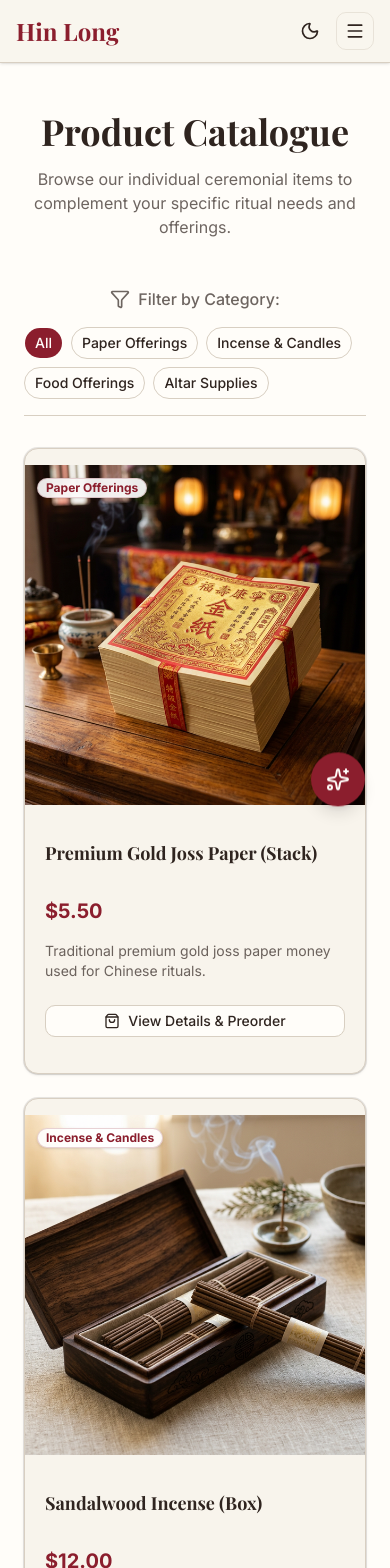
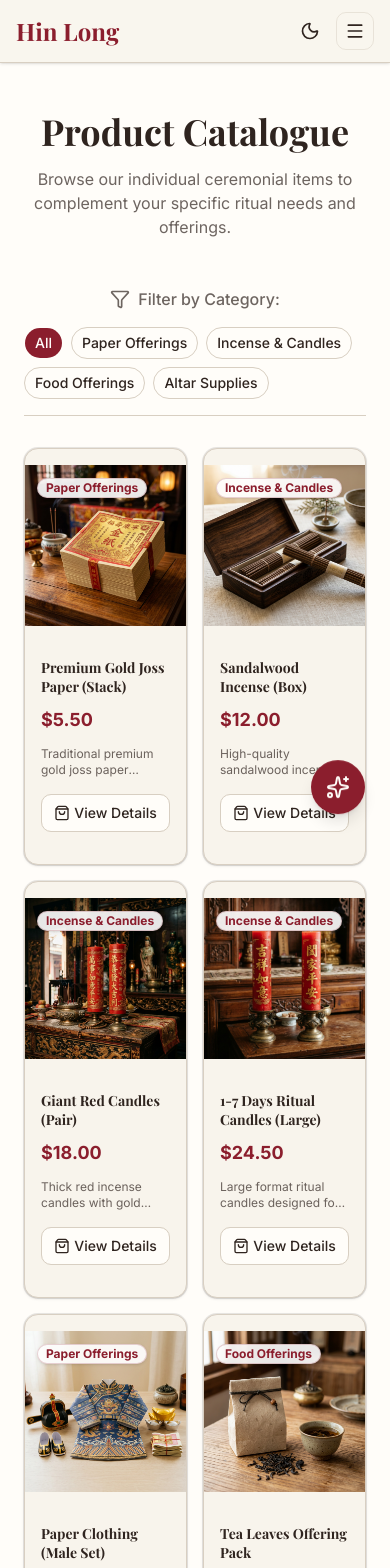
Before and after one commit to Reypirate/DBTT-Project-II, a Next.js app: page /products in a window 390 px wide. Shown: the top 1568 px of the page. Built offline with nearby package versions, Linux system fonts and the light colour scheme.

Commit message:
extra stuff for fun mobile compatability

```diff
--- a/src/app/bundles/page.tsx
+++ b/src/app/bundles/page.tsx
@@ -73,7 +73,7 @@ export default function BundleListPage() {
         </div>
 
         {/* Product Grid */}
-        <div className="grid md:grid-cols-2 lg:grid-cols-3 gap-8">
+        <div className="grid grid-cols-2 lg:grid-cols-3 gap-4 sm:gap-6 lg:gap-8">
           {filteredBundles.map((bundle) => (
             <Card
               key={bundle.id}
@@ -120,15 +120,19 @@ export default function BundleListPage() {
                 </div>
               </div>
 
-              <CardContent className="p-6 flex flex-col flex-grow">
+              <CardContent className="p-4 sm:p-6 flex flex-col flex-grow">
                 <div className="flex justify-between items-start mb-2">
-                  <h3 className="font-playfair text-xl font-bold text-text-main line-clamp-2">
+                  <h3 className="font-playfair text-base sm:text-xl font-bold text-text-main line-clamp-2">
                     {bundle.name}
                   </h3>
-                  <span className="font-bold text-lg text-primary">${bundle.price.toFixed(2)}</span>
+                  <span className="font-bold text-sm sm:text-lg text-primary">
+                    ${bundle.price.toFixed(2)}
+                  </span>
                 </div>
 
-                <p className="text-text-main/70 text-sm mb-6 flex-grow">{bundle.description}</p>
+                <p className="text-text-main/70 text-xs sm:text-sm mb-4 sm:mb-6 flex-grow line-clamp-3 sm:line-clamp-none">
+                  {bundle.description}
+                </p>
 
                 <Button asChild variant="outline" className="w-full gap-2 mt-auto">
                   <Link href={`/bundles/${bundle.id}`}>
--- a/src/app/products/page.tsx
+++ b/src/app/products/page.tsx
@@ -82,7 +82,7 @@ export default function ProductsPage() {
         </div>
 
         {/* Product Grid */}
-        <div className="grid md:grid-cols-2 lg:grid-cols-3 xl:grid-cols-4 gap-6">
+        <div className="grid grid-cols-2 lg:grid-cols-3 xl:grid-cols-4 gap-4 sm:gap-6">
           {filteredProducts.map((product) => (
             <Card
               key={product.id}
@@ -130,24 +130,27 @@ export default function ProductsPage() {
                 </div>
               </div>
 
-              <CardContent className="p-5 flex flex-col flex-grow">
+              <CardContent className="p-4 sm:p-5 flex flex-col flex-grow">
                 <div className="mb-2">
-                  <h3 className="font-playfair text-lg font-bold text-text-main leading-snug line-clamp-2 min-h-[3rem]">
+                  <h3 className="font-playfair text-sm sm:text-lg font-bold text-text-main leading-snug line-clamp-2 min-h-[2.5rem] sm:min-h-[3rem]">
                     {product.name}
                   </h3>
                 </div>
 
-                <p className="font-bold text-xl text-primary mb-4">${product.price.toFixed(2)}</p>
-                <p className="text-sm text-text-main/70 line-clamp-2 mb-6 flex-grow">
+                <p className="font-bold text-lg sm:text-xl text-primary mb-3 sm:mb-4">
+                  ${product.price.toFixed(2)}
+                </p>
+                <p className="text-xs sm:text-sm text-text-main/70 line-clamp-2 mb-4 sm:mb-6 flex-grow">
                   {product.description}
                 </p>
 
                 <Button
                   variant="outline"
-                  className="w-full gap-2 mt-auto hover:bg-primary hover:text-white transition-all duration-300"
+                  className="w-full gap-1 sm:gap-2 mt-auto hover:bg-primary hover:text-white transition-all duration-300 whitespace-normal text-center h-auto py-2 px-2"
                 >
                   <ShoppingBag className="size-4" />
-                  View Details & Preorder
+                  <span className="sm:hidden">View Details</span>
+                  <span className="hidden sm:inline">View Details & Preorder</span>
                 </Button>
               </CardContent>
             </Card>
```
